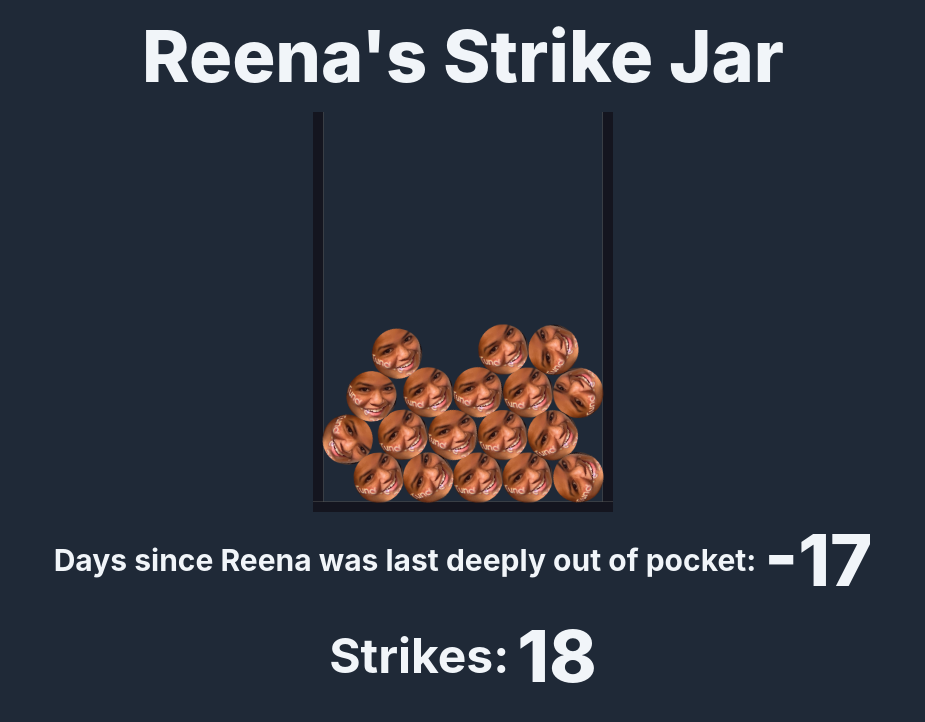
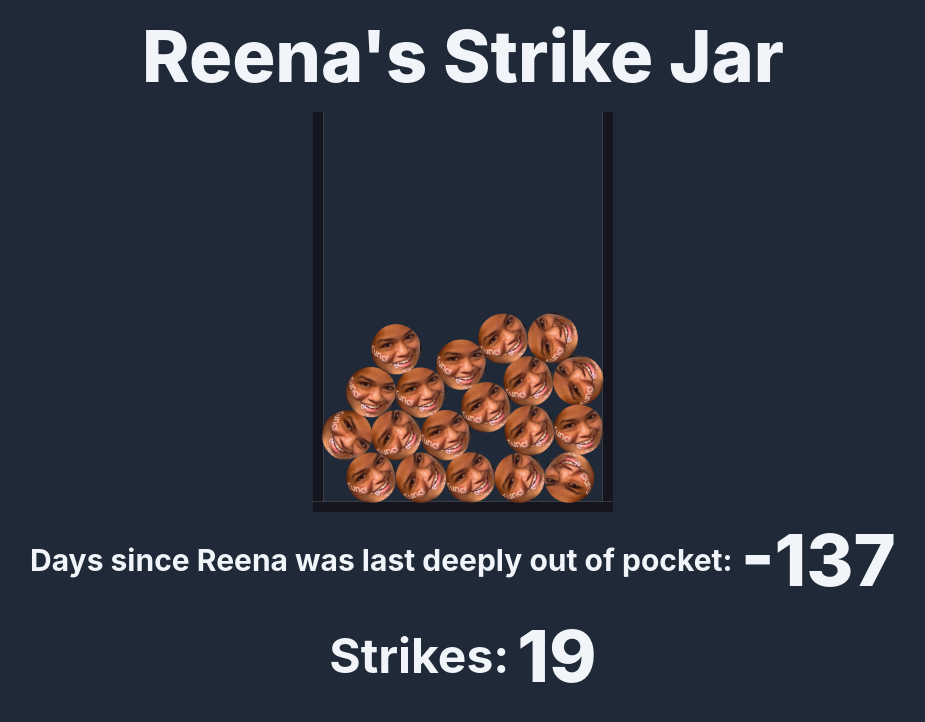
Before and after one commit to calebdinsmore/strike-jar, a React (Create React App) app: page / in a window 1280 px wide. Shown: the top 722 px of the page, without its empty margins (177-1102 px from the left). Built offline with nearby package versions, Linux system fonts and the light colour scheme.

Commit message:
Update App.tsx

```diff
--- a/src/App.tsx
+++ b/src/App.tsx
@@ -1,8 +1,8 @@
 import "./App.css";
 import { StrikeJar } from "./StrikeJar";
 
-const OUT_OF_POCKET_DATE = new Date("07/03/2023");
-const STRIKES = 18;
+const OUT_OF_POCKET_DATE = new Date("10/31/2023");
+const STRIKES = 19;
 
 function App() {
   const daysSince = Math.floor(
```
